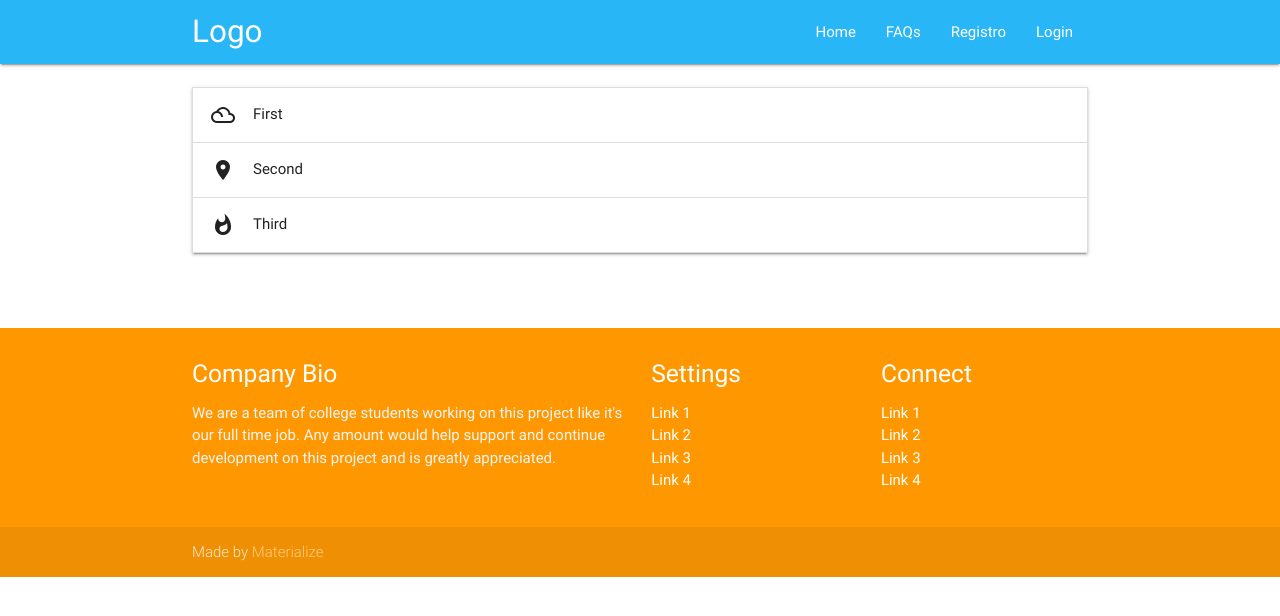
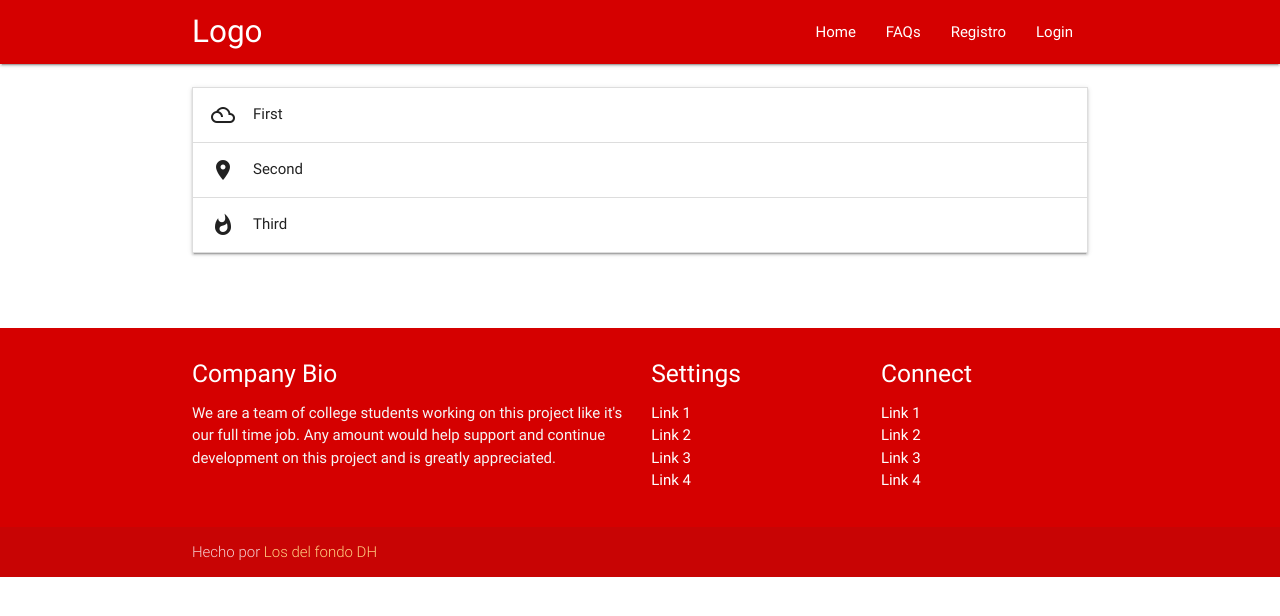
Before and after one commit to lmancuso/deprevia, a PHP site: page /faqs.php in a window 1280 px wide. Shown: the top 616 px of the page. Run offline with PHP 8.4, Linux system fonts and the light colour scheme; some libraries are stand-ins or nearby versions.

Commit message:
cambio color header y footer

```diff
--- a/templates/footer.php
+++ b/templates/footer.php
@@ -1,4 +1,4 @@
-<footer class="page-footer orange">
+<footer class="page-footer red accent-4">
     <div class="container">
       <div class="row">
         <div class="col l6 s12">
@@ -29,7 +29,7 @@
     </div>
     <div class="footer-copyright">
       <div class="container">
-      Made by <a class="orange-text text-lighten-3" href="http://materializecss.com">Materialize</a>
+      Hecho por <a class="orange-text text-lighten-3" href="#">Los del fondo DH</a>
       </div>
     </div>
   </footer>
--- a/templates/header.php
+++ b/templates/header.php
@@ -1,5 +1,5 @@
 <header>
-  <nav class="light-blue lighten-1" role="navigation">
+  <nav class="red accent-4" role="navigation">
     <div class="nav-wrapper container"><a id="logo-container" href="#" class="brand-logo">Logo</a>
       <ul class="right hide-on-med-and-down">
         <li><a href="index.php">Home</a></li>
```
